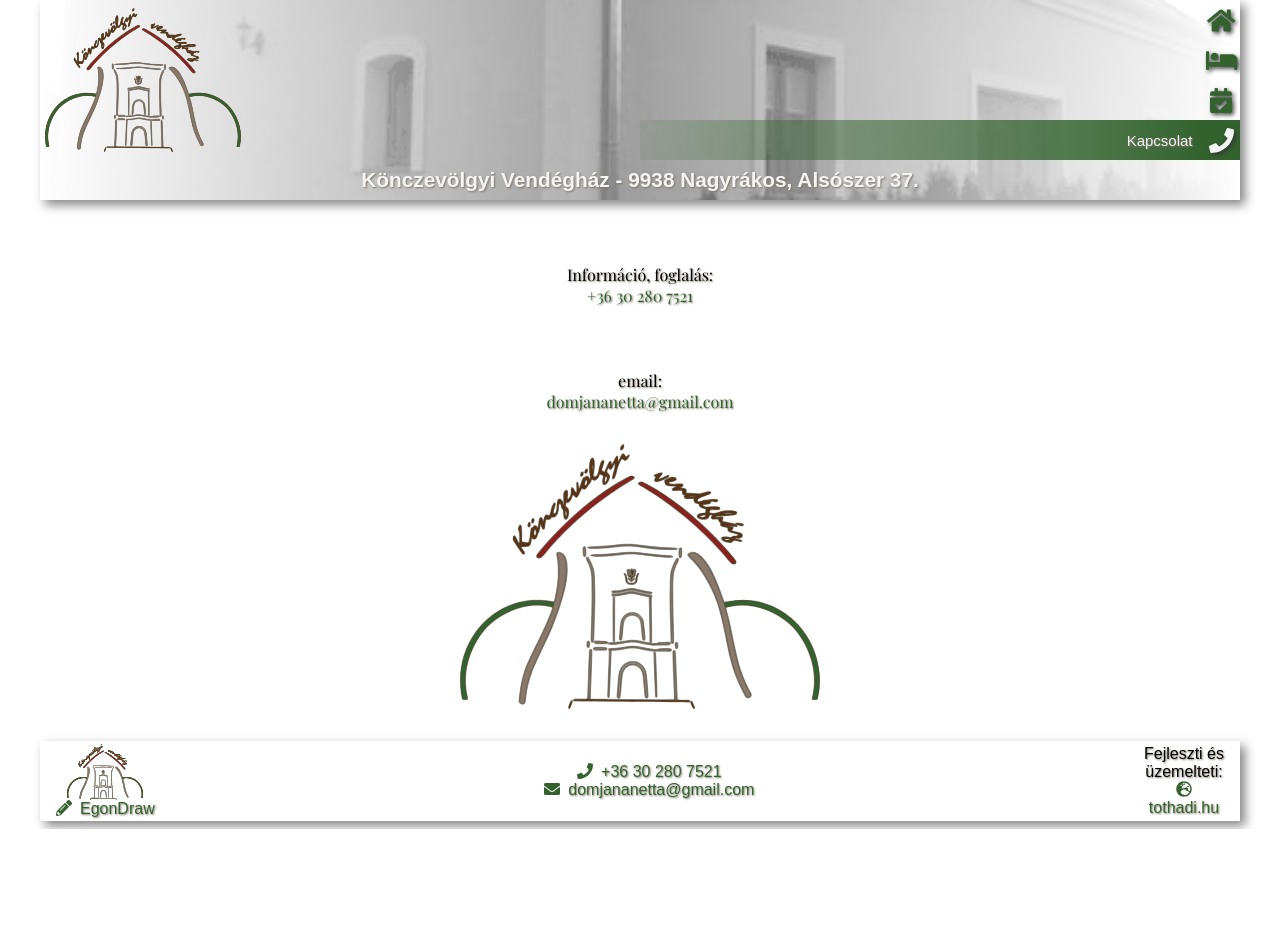
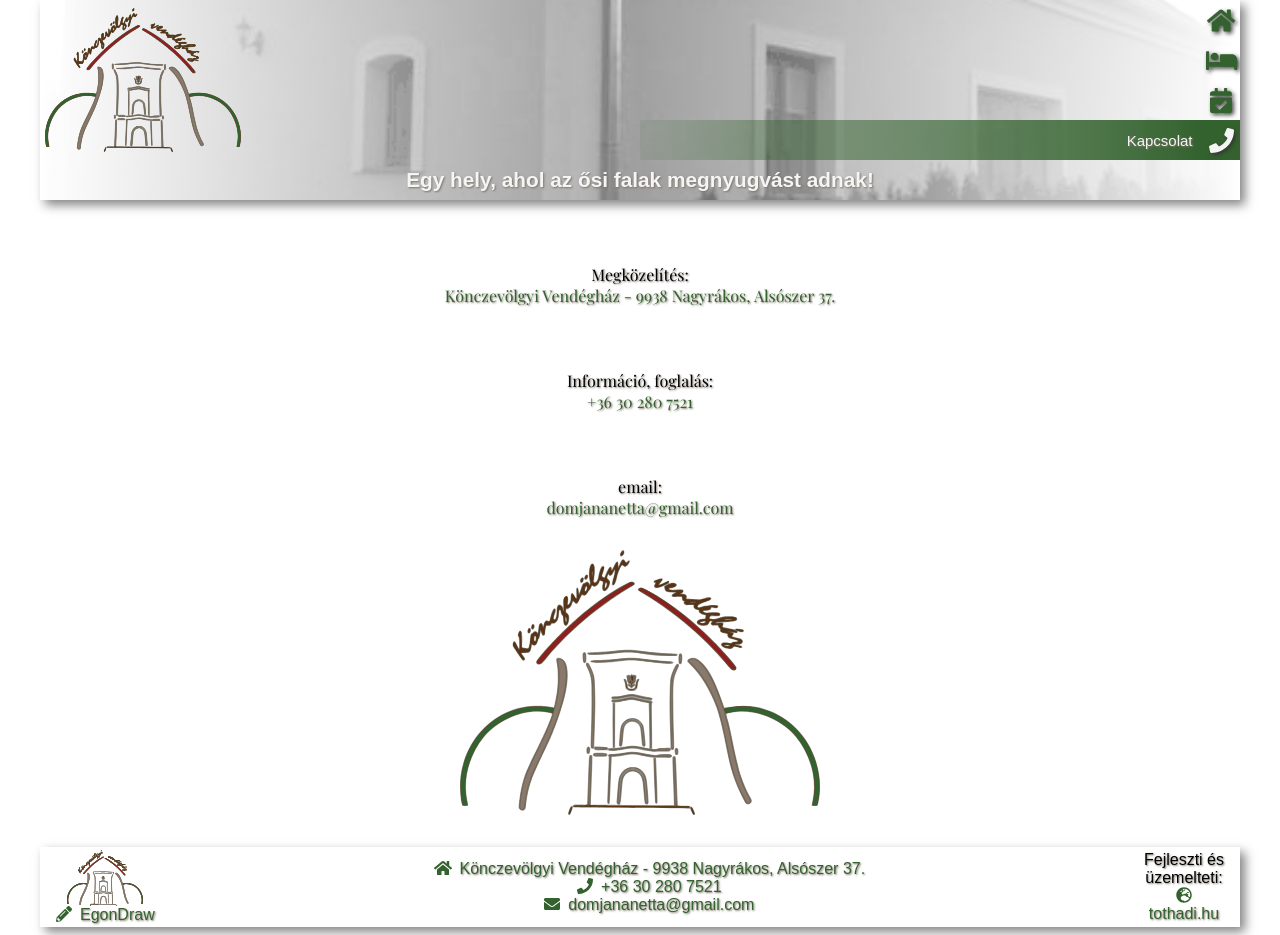
Before and after one commit to tothadi/guesthouse-frontend-client, an Angular app: page /kapcsolat in a window 1280 px wide. Before the commit the page ends 829 px from the top, so only its background shows below. Built offline with nearby package versions, Linux system fonts and the light colour scheme; a web font is replaced by a local one.

Commit message:
added all files

```diff
--- a/src/app/contact/contact.component.html
+++ b/src/app/contact/contact.component.html
@@ -1,3 +1,9 @@
+<p>Megközelítés:</p>
+<a href="https://goo.gl/maps/w92XtoiJLihTVsZs7" target="blank">
+    <!-- <fa-icon [icon]="address"></fa-icon> -->
+    Könczevölgyi Vendégház - 9938 Nagyrákos, Alsószer 37.
+</a>
+
 <p>Információ, foglalás:</p>
 <a href="tel:+36302807521">+36 30 280 7521</a>
 
--- a/src/app/footer/footer.component.html
+++ b/src/app/footer/footer.component.html
@@ -8,6 +8,9 @@
 </div>
 
 <div id="footer-contact">
+    <a href="https://goo.gl/maps/w92XtoiJLihTVsZs7" target="blank">
+        <fa-icon [icon]="address"></fa-icon>Könczevölgyi Vendégház - 9938 Nagyrákos, Alsószer 37.
+    </a>
     <a href="tel:+36302807521">
         <fa-icon [icon]="phone"></fa-icon>+36 30 280 7521
     </a>
--- a/src/app/footer/footer.component.ts
+++ b/src/app/footer/footer.component.ts
@@ -3,6 +3,7 @@ import { icon, library } from '@fortawesome/fontawesome-svg-core';
 import {
     faEnvelope,
     faGlobeEurope,
+    faHome,
     faPencilAlt,
     faPhone,
     IconDefinition,
@@ -18,13 +19,15 @@ export class FooterComponent implements OnInit {
     globe: IconDefinition;
     phone: IconDefinition;
     pencil: IconDefinition;
+    address: IconDefinition;
 
     constructor() {
-        library.add(faEnvelope, faPhone, faGlobeEurope, faPencilAlt);
+        library.add(faEnvelope, faPhone, faGlobeEurope, faPencilAlt, faHome);
         this.phone = icon({ prefix: 'fas', iconName: 'phone' });
         this.globe = icon({ prefix: 'fas', iconName: 'globe-europe' });
         this.envelope = icon({ prefix: 'fas', iconName: 'envelope' });
         this.pencil = icon({prefix: 'fas', iconName: 'pencil-alt'})
+        this.address = icon({prefix: 'fas', iconName: 'home'})
     }
 
     ngOnInit(): void {}
--- a/src/app/menu/menu.component.html
+++ b/src/app/menu/menu.component.html
@@ -32,5 +32,5 @@
 </ng-template>
 
 <ng-template #elseBlock>
-    <h2 id="greeting">Könczevölgyi Vendégház - 9938 Nagyrákos, Alsószer 37.</h2>
+    <h2 id="greeting">Egy hely, ahol az ősi falak megnyugvást adnak!</h2>
 </ng-template>
```
Also changed, not shown: 1 other file (tests, documents, lock files or other folders).
